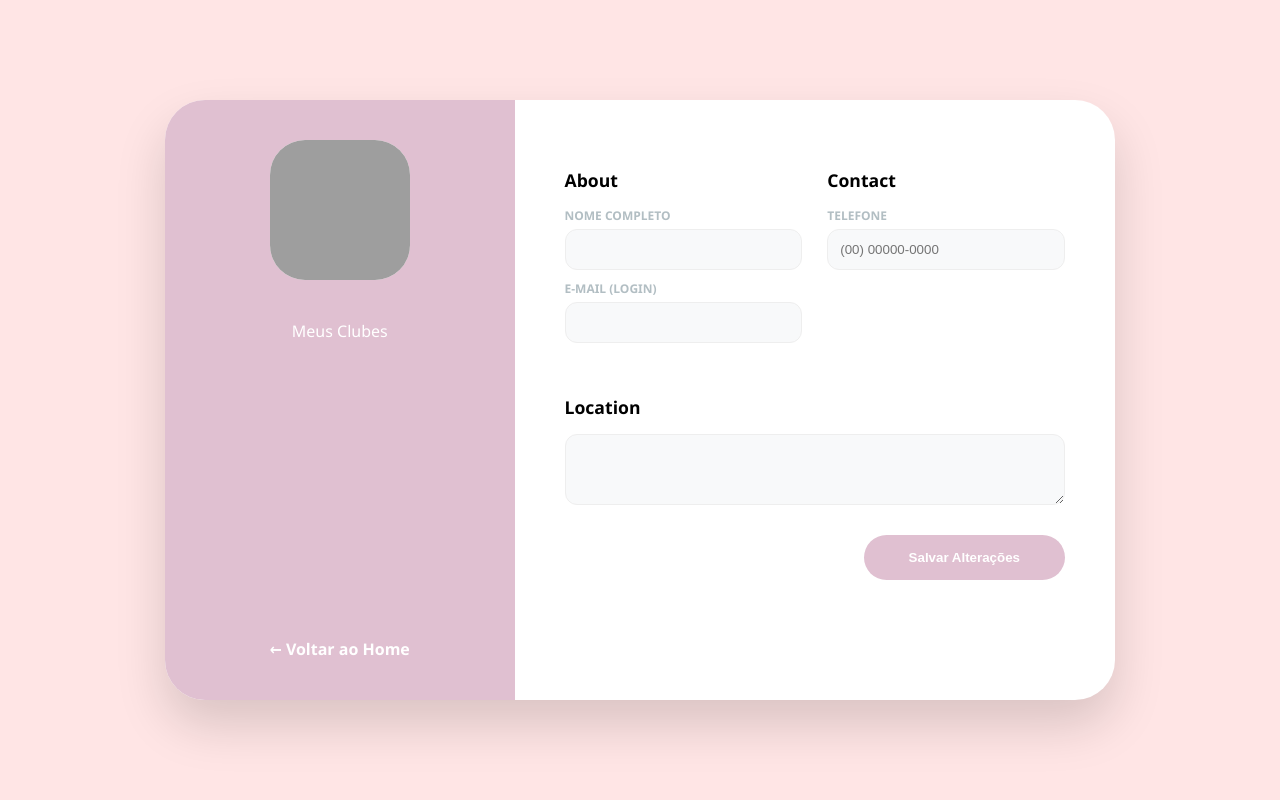
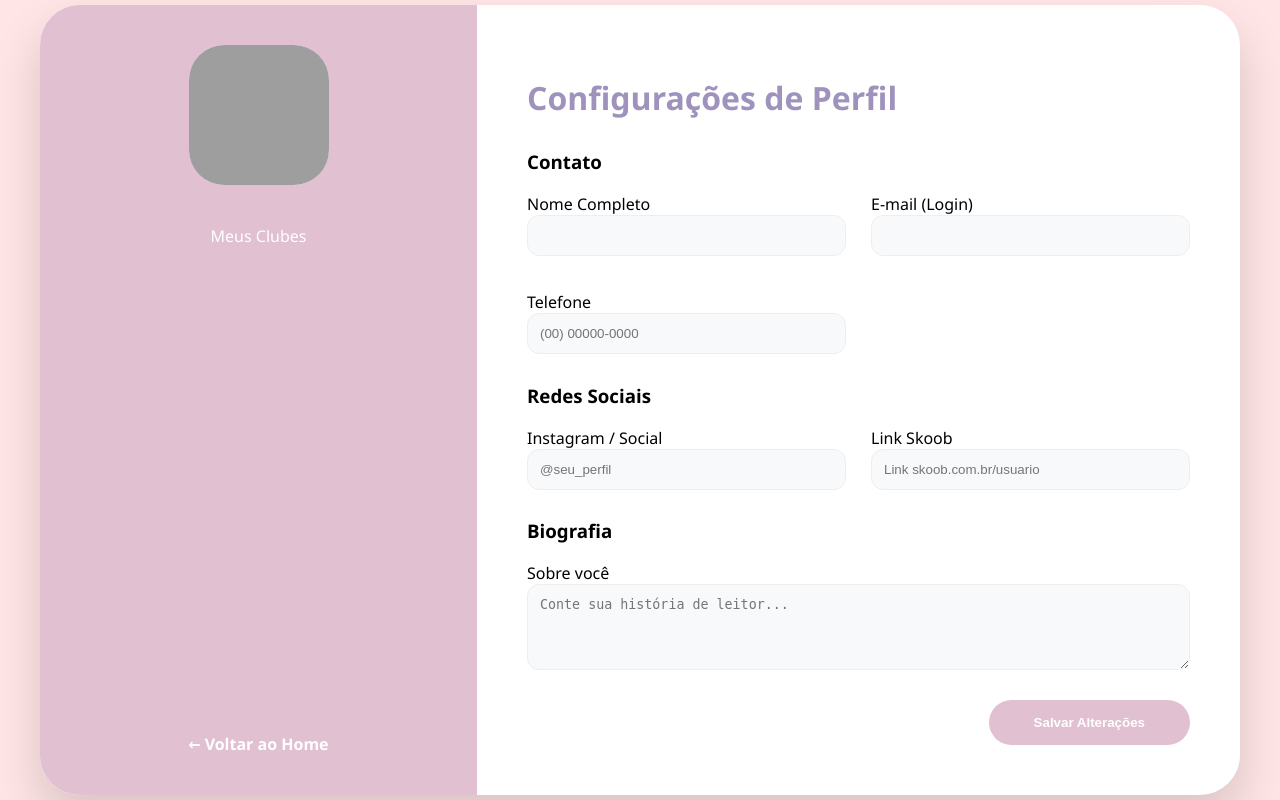
Before and after one commit to ismeCris/BookClube_PY, a Python web app: template templates/usuario.html in a window 1280 px wide. Run offline with Jinja, Linux system fonts and the light colour scheme; the template is opened without the code that fills it, so the values that code supplies are empty; grey boxes are pictures that could not be loaded.

Commit message:
habilitando edição dos dados do usuario

```diff
--- a/static/css/usuario.css
+++ b/static/css/usuario.css
@@ -21,12 +21,25 @@ body {
 .profile-card-modern {
     display: flex;
     background: white;
+    /* Aumentamos de 950px para 1200px (ou 90% da tela) */
+    width: 1200px;
+    max-width: 95% ;
+    /* Aumentamos a altura mínima para não ficar esmagado */
+    min-height: 700px;
+    border-radius: 40px;
+    overflow: hidden;
+    box-shadow: 0 25px 50px rgba(0,0,0,0.15);
+}
+/*
+.profile-card-modern {
+    display: flex;
+    background: white;
     width: 950px;
     height: 600px;
     border-radius: 40px;
     overflow: hidden;
     box-shadow: 0 25px 50px rgba(0,0,0,0.15);
-}
+}*/
 
 /* SIDEBAR */
 .sidebar {
--- a/templates/usuario.html
+++ b/templates/usuario.html
@@ -19,30 +19,48 @@
         </div>
 
       <div class="content-section">
+    <h1 class="main-title">Configurações de Perfil</h1>
+
     <form action="{{ url_for('usuario.editar_perfil') }}" method="POST">
+
+        <div class="section-group">
+            <h3>Contato</h3>
             <div class="grid-container">
-
-                    <div class="info-group">
-                        <h3>About</h3>
+                <div class="field">
                     <label>Nome Completo</label>
                     <input type="text" name="nome" value="{{ usuario.nome }}" required>
-
+                </div>
+                <div class="field">
                     <label>E-mail (Login)</label>
                     <input type="email" name="email" value="{{ usuario.email }}" required>
                 </div>
-
-                    <div class="info-group">
-                        <h3>Contact</h3>
+                <div class="field">
                     <label>Telefone</label>
                     <input type="text" name="telefone" value="{{ usuario.telefone or '' }}" placeholder="(00) 00000-0000">
                 </div>
-
-                    <div class="info-group full-width">
-                        <h3>Location</h3>
-                        <label></label>
-                        <textarea name="endereco" rows="3">{{ usuario.endereco or '' }}</textarea>
+            </div>
         </div>
 
+        <div class="section-group">
+            <h3>Redes Sociais</h3>
+            <div class="grid-container">
+                <div class="field">
+                    <label>Instagram / Social</label>
+                    <input type="text" name="social" value="{{ usuario.social or '' }}" placeholder="@seu_perfil">
+                </div>
+                <div class="field">
+                    <label>Link Skoob</label>
+                    <input type="text" name="skoob" value="{{ usuario.skoob or '' }}" placeholder="Link skoob.com.br/usuario">
+                </div>
+            </div>
+        </div>
+
+        <div class="section-group">
+            <h3>Biografia</h3>
+            <div class="field full-width">
+                <label>Sobre você</label>
+                <textarea name="bio" rows="4" placeholder="Conte sua história de leitor...">{{ usuario.bio or '' }}</textarea>
+            </div>
         </div>
 
         <div class="actions">
```
Also changed, not shown: routes/usuario.py (+15 -1 lines). Lines whose indentation alone changed are shown as unchanged.
